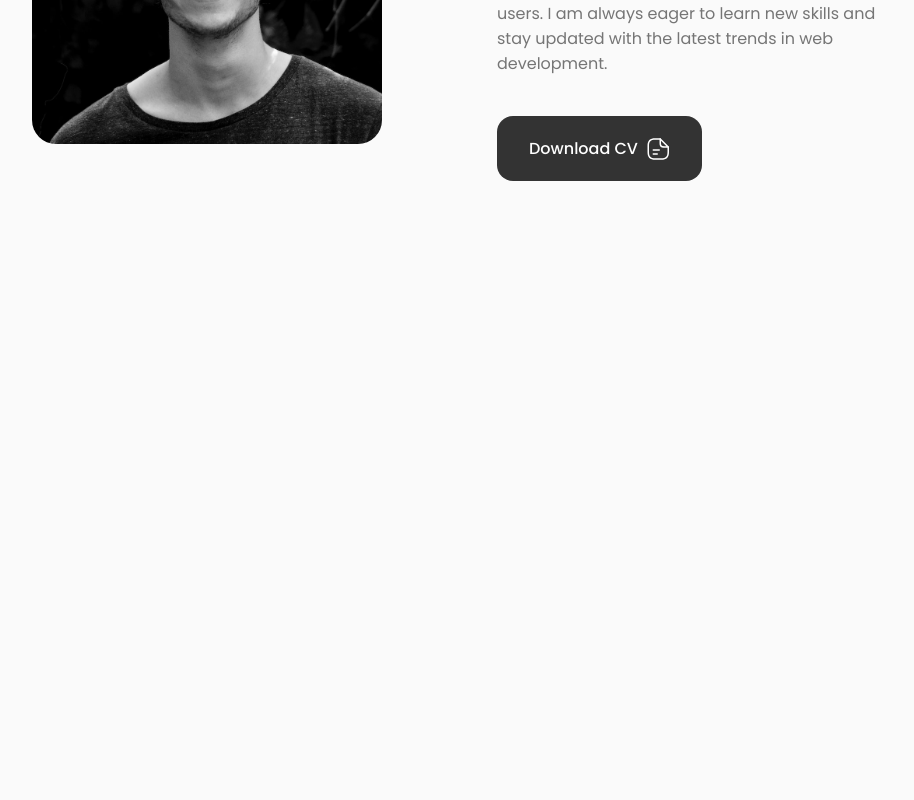
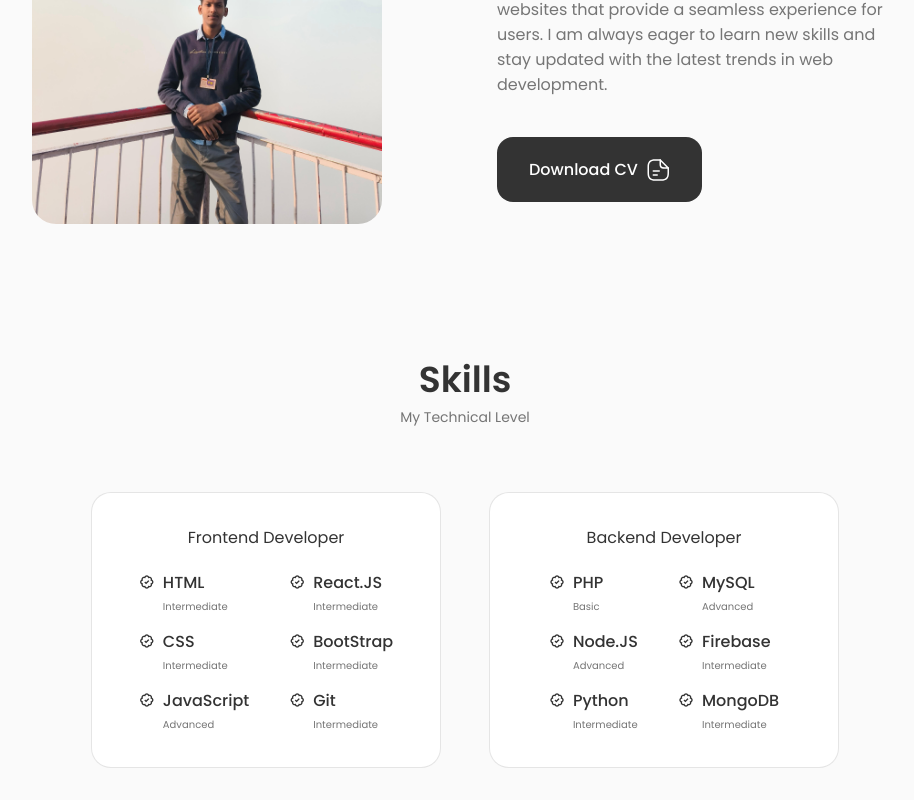
Before and after one commit to Rachit776/portfolio, a React (Create React App) app: page / in a window 1280 px wide. Shown: the part 1304-2104 px from the top of the page, without its empty margins (175-1089 px from the left). Before the commit the page ends 1517 px from the top, so only its background shows below. Built offline with nearby package versions, Linux system fonts and the light colour scheme.

Commit message:
Added Skills Section

```diff
--- a/src/App.js
+++ b/src/App.js
@@ -3,6 +3,7 @@
 import Header from './components/header/Header';
 import Home from './components/home/Home';
 import About from './components/about/About';
+import Skills from './components/skills/Skills';
 
 const App = () => {
     return(
@@ -12,6 +13,7 @@
         <main className='main'>
             <Home />
             <About />
+            <Skills />
         </main>
         </>
     )
--- a/src/components/about/About.jsx
+++ b/src/components/about/About.jsx
@@ -1,7 +1,7 @@
 import React from 'react'
 import "./about.css"
 import Info from "./Info"
-import AboutImg from "../../assets/about.jpg"
+import AboutImg from "../../assets/about.jpeg"
 import CV from "../../assets/John-Cv.pdf"
 
 const About = () => {
--- /dev/null
+++ b/src/components/skills/Backend.jsx
@@ -0,0 +1,64 @@
+import React from 'react'
+
+const Backend = () => {
+  return (
+    <div className="skills__content">
+        <h3 className="skills__title">Backend Developer</h3>
+
+        <div className="skills__box">
+             <div className="skills__group">
+                <div className="skills__data">
+                    <i className="bx bx-badge-check"></i>
+                    <div>
+                        <h3 className="skills__name">PHP</h3>
+                        <span className="skills__level">Basic</span>
+                    </div>
+                </div>
+
+                <div className="skills__data">
+                    <i className="bx bx-badge-check"></i>
+                    <div>
+                        <h3 className="skills__name">Node.JS</h3>
+                        <span className="skills__level">Advanced</span>
+                    </div>
+                </div>
+
+                <div className="skills__data">
+                    <i className="bx bx-badge-check"></i>
+                    <div>
+                        <h3 className="skills__name">Python</h3>
+                        <span className="skills__level">Intermediate</span>
+                    </div>
+                </div>
+                </div>
+                <div className="skills__group">
+                <div className="skills__data">
+                    <i className="bx bx-badge-check"></i>
+                    <div>
+                        <h3 className="skills__name">MySQL</h3>
+                        <span className="skills__level">Advanced</span>
+                    </div>
+                </div>
+
+                <div className="skills__data">
+                    <i className="bx bx-badge-check"></i>
+                    <div>
+                        <h3 className="skills__name">Firebase</h3>
+                        <span className="skills__level">Intermediate</span>
+                    </div>
+                </div>
+
+                <div className="skills__data">
+                    <i className="bx bx-badge-check"></i>
+                    <div>
+                        <h3 className="skills__name">MongoDB</h3>
+                        <span className="skills__level">Intermediate</span>
+                    </div>
+                </div>
+             </div>
+        </div>
+    </div>
+  )
+}
+
+export default Backend
--- /dev/null
+++ b/src/components/skills/Frontend.jsx
@@ -0,0 +1,64 @@
+import React from 'react'
+
+const Frontend = () =>  {
+    return (
+      <div className="skills__content">
+          <h3 className="skills__title">Frontend Developer</h3>
+
+          <div className="skills__box">
+               <div className="skills__group">
+                  <div className="skills__data">
+                      <i className="bx bx-badge-check"></i>
+                      <div>
+                          <h3 className="skills__name">HTML</h3>
+                          <span className="skills__level">Intermediate</span>
+                      </div>
+                  </div>
+
+                  <div className="skills__data">
+                      <i className="bx bx-badge-check"></i>
+                      <div>
+                          <h3 className="skills__name">CSS</h3>
+                          <span className="skills__level">Intermediate</span>
+                      </div>
+                  </div>
+
+                  <div className="skills__data">
+                      <i className="bx bx-badge-check"></i>
+                      <div>
+                          <h3 className="skills__name">JavaScript</h3>
+                          <span className="skills__level">Advanced</span>
+                      </div>
+                  </div>
+                  </div>
+                  <div className="skills__group">
+                  <div className="skills__data">
+                      <i className="bx bx-badge-check"></i>
+                      <div>
+                          <h3 className="skills__name">React.JS</h3>
+                          <span className="skills__level">Intermediate</span>
+                      </div>
+                  </div>
+
+                  <div className="skills__data">
+                      <i className="bx bx-badge-check"></i>
+                      <div>
+                          <h3 className="skills__name">BootStrap</h3>
+                          <span className="skills__level">Intermediate</span>
+                      </div>
+                  </div>
+
+                  <div className="skills__data">
+                      <i className="bx bx-badge-check"></i>
+                      <div>
+                          <h3 className="skills__name">Git</h3>
+                          <span className="skills__level">Intermediate</span>
+                      </div>
+                  </div>
+               </div>
+          </div>
+      </div>
+    )
+  }
+
+export default Frontend
--- a/src/components/skills/Skills.jsx
+++ b/src/components/skills/Skills.jsx
@@ -1,8 +1,20 @@
 import React from 'react'
+import "./skills.css"
+import Frontend from './Frontend'
+import Backend from './Backend'
 
 const Skills = () => {
   return (
-    <div>Skills</div>
+    <section className="skills section" id = "skills">
+      <h2 className="section__title">Skills</h2>
+      <span className="section__subtitle">My Technical Level</span>
+
+      <div className="skills__container container grid">
+        <Frontend />
+
+        <Backend />
+      </div>
+    </section>
   )
 }
 
--- a/src/components/skills/skills.css
+++ b/src/components/skills/skills.css
@@ -0,0 +1,82 @@
+.skills__container{
+    grid-template-columns: repeat(2, 350px);
+    column-gap: 3rem;
+    justify-content: center;
+}
+
+.skills__content{
+    background-color: var(--container-color);
+    border: 1px solid rgba(0, 0, 0, 0.1);
+    padding: 2rem 4rem;
+    border-radius: 1.25rem;
+}
+
+.skills__title{
+    font-size: var(--normal-font-size);
+    font-weight: var(--font-medimum);
+    text-align: center;
+    margin-bottom: var(--mb-1-5);
+}
+
+.skills__box{
+    display: flex;
+    justify-content: center;
+    column-gap: 2.5rem;
+}
+
+.skills__group{
+    display: grid;
+    align-items: flex-start;
+    row-gap: 1rem;
+}
+
+.skills__data{
+    display: flex;
+    column-gap: 0.5rem;
+}
+
+.skills .bx-badge-check{
+    font-size:  1rem;
+    color: var(--title-color);
+}
+
+.skills__name{
+    font-size: var(--normal-font-size);
+    font-weight: var(--font-medium);
+    line-height: 18px;
+}
+
+.skills__level{
+    font-size: var(--tiny-font-size);
+}
+
+
+/*=============== BREAKPOINTS ===============*/
+/* For large devices */
+@media screen and (max-width: 992px) {
+    .skills__container{
+        grid-template-columns: max-content;
+        row-gap: 2rem;
+    }
+  }
+
+  @media screen and (max-width: 576px) {
+    .skill__container{
+        grid-template-columns: 1fr;
+    }
+
+    .skills__content{
+        padding:1.5rem;
+    }
+  }
+
+  /* For small devices */
+  @media screen and (max-width: 350px) {
+    .skills_box{
+        column-gap:1.25rem;
+    }
+
+    .skills__name{
+        font-size: var(--small-font-size);
+    }
+  }
```
Also changed, not shown: src/assets/about.jpeg (added), src/assets/about.jpg (deleted).
